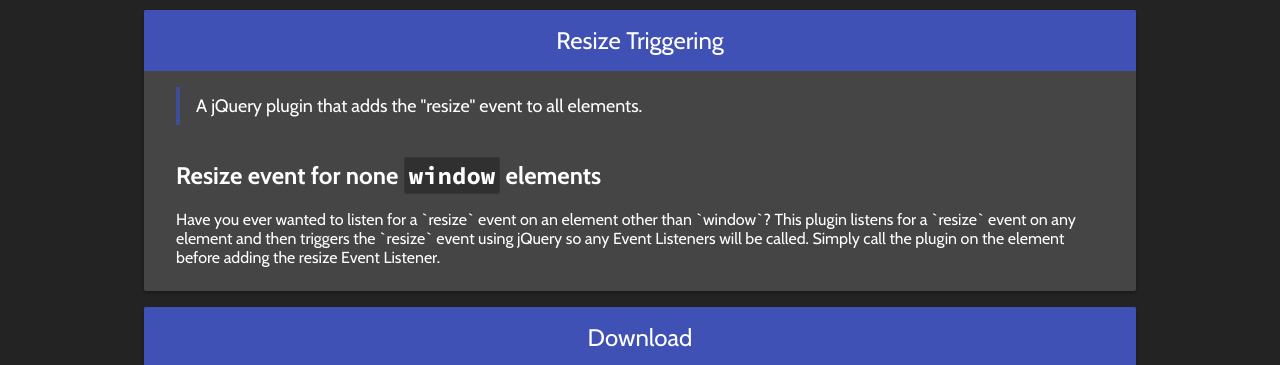
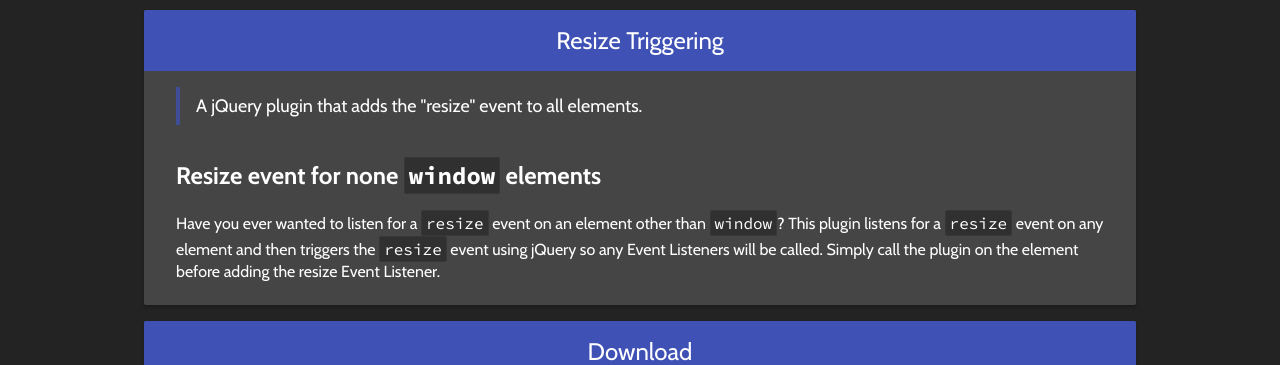
Before and after one commit to manidip/ResizeTriggering, a plain HTML site: page index.html in a window 1280 px wide. Shown: the part 78-443 px from the top of the page. Drawn offline with nearby package versions, Linux system fonts and the light colour scheme; a script that the page names is missing.

Commit message:
Fixed <code> tags

```diff
--- a/index.html
+++ b/index.html
@@ -25,8 +25,8 @@
       <card-title class='primary'>Resize Triggering</card-title>
       <blockquote>A jQuery plugin that adds the "resize" event to all elements.</blockquote>
       <h4>Resize event for none <code>window</code> elements</h4>
-      <p>Have you ever wanted to listen for a `resize` event on an element other than `window`?
-        This plugin listens for a `resize` event on any element and then triggers the `resize` event using jQuery so any Event Listeners will be called. Simply call the plugin on the element before adding the resize Event Listener.</p>
+      <p>Have you ever wanted to listen for a <code>resize</code> event on an element other than <code>window</code>?
+        This plugin listens for a <code>resize</code> event on any element and then triggers the <code>resize</code> event using jQuery so any Event Listeners will be called. Simply call the plugin on the element before adding the resize Event Listener.</p>
     </card>
 
     <card id='download'>
```
